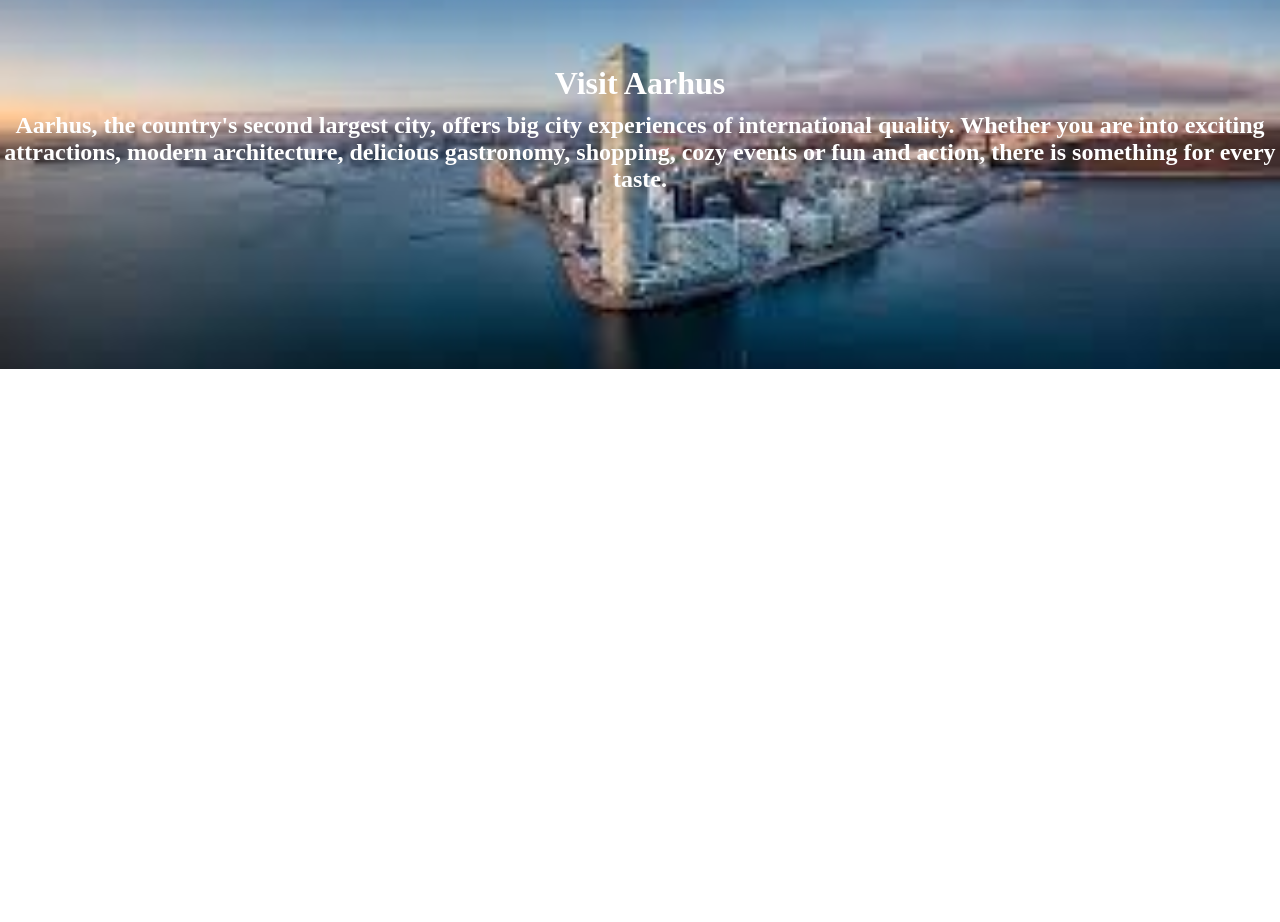
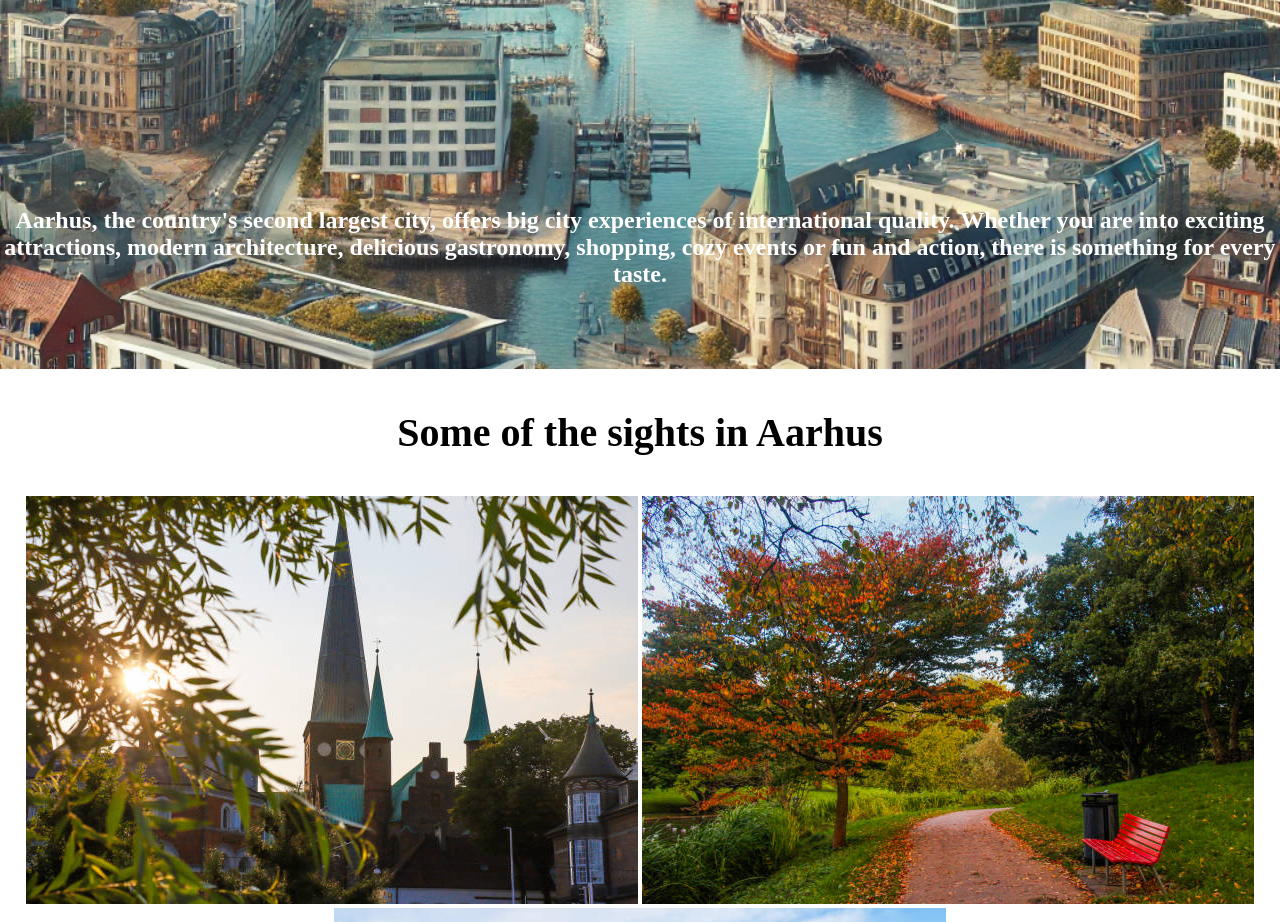
Before and after one commit to MarkBojeHording/Hometown, a website built with Vite: page index.html in a window 1280 px wide. Shown: the part 111-1033 px from the top of the page. Before the commit the page ends 800 px from the top, so only its background shows below. Built offline with nearby package versions, Linux system fonts and the light colour scheme.

Commit message:
Pictures Completed

```diff
--- a/index.html
+++ b/index.html
@@ -9,14 +9,12 @@
             <h1>Visit Aarhus</h1>
             <h2>Aarhus, the country's second largest city, offers big city experiences of international quality. Whether you are into exciting attractions, modern architecture, delicious gastronomy, shopping, cozy events or fun and action, there is something for every taste.</h2>
         </div>
-
-        <!-- ACTIVITIES SECTION -->
-        <!-- <div>
-            <h3>Some of the sights in Aarhus</h3>
-            <img src="images/aros.jpeg">
-            <img src="images/Downtown.jpeg">
-            <img src="images/Sea-Pic.jpeg">
-        </div> -->
+        <div>
+          <h3>Some of the sights in Aarhus</h3>
+          <img src="images/Kirke.jpg">
+          <img src="images/Skov.jpg">
+          <img src="images/Aros2.jpg">
+        </div>
 
         <!-- GUIDE SECTION -->
         <!-- <div>
--- a/styles.css
+++ b/styles.css
@@ -15,7 +15,7 @@ body {
 }
 
 .main {
-  background-image: url("images/Aarhus2.jpeg");
+  background-image: url("images/Aarhus4.jpeg");
   background-size: cover;
   background-repeat: no-repeat;
   background-position: center;
@@ -31,8 +31,16 @@ body {
 
 h1 {
   margin: 0;
+  position: relative; /* Allows adjustment with 'top' */
+  top: -10px; /* Adjust this value to move the text up */
 }
 
 h2 {
-  margin: 10px 0 0;
+  margin: 200px 0 0;
 }
+
+h3 {
+  color: black;
+  font-size: 40px;
+  font-weight: 10px;
+}
```
Also changed, not shown: images/Aar.jpeg (added), images/Aarhus2.jpeg (deleted), images/Aarhus3.jpg (deleted), images/Aarhus4.jpeg (added), images/Downtown.jpeg (deleted).
